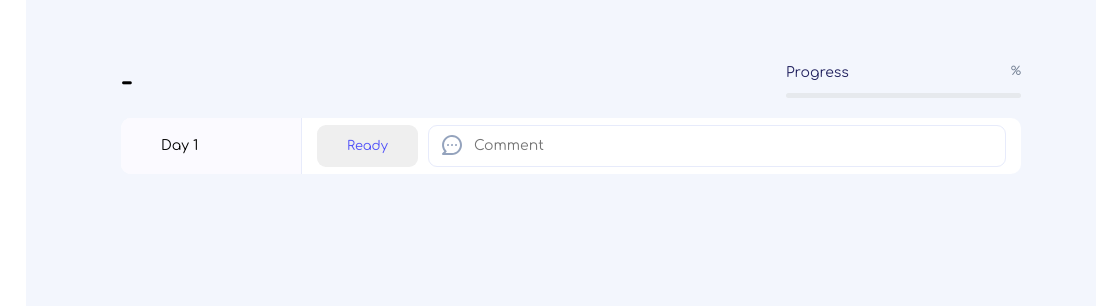
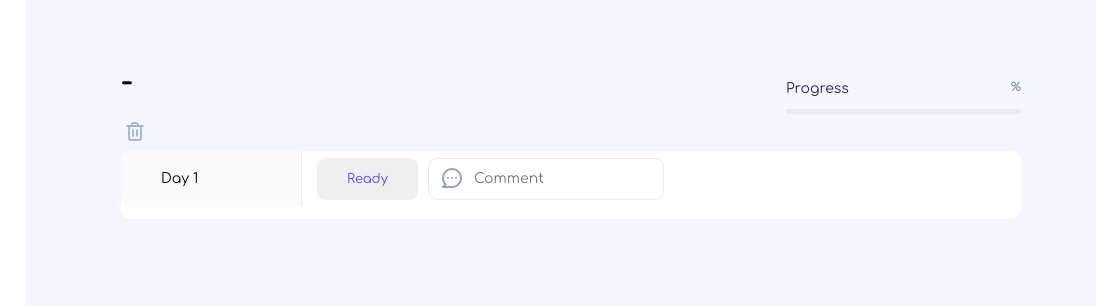
Before and after one commit to akutuzova11/js-habbit-flow, a website built with Vite: page index.html in a window 1280 px wide. Shown: the full height of the page, 184-1280 px from the left. Built offline with nearby package versions, Linux system fonts and the light colour scheme.

Commit message:
add delete button for habits

```diff
--- a/index.html
+++ b/index.html
@@ -33,7 +33,12 @@
 
     <div class="content">
       <header>
+        <div class="habit__container">
           <h1 class="h1">-</h1>
+          <button class="habit__delete" type="button">
+            <img src="./src/assets/delete.svg" alt="Delete habit">
+          </button>
+        </div>
         <div class="progress">
           <div class="progress__text">
             <div class="progress__name">Progress</div>
@@ -46,6 +51,8 @@
       </header>
 
       <main>
+        <div id="habit-list"></div>
+        <div class="habit">
           <div id="days"></div>
           <div class="habit">
             <div class="habit__day">Day 1</div>
```
Lines whose indentation alone changed are shown as unchanged.
